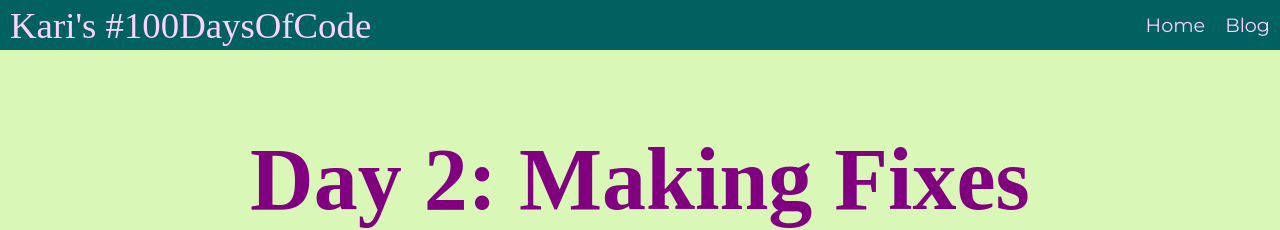
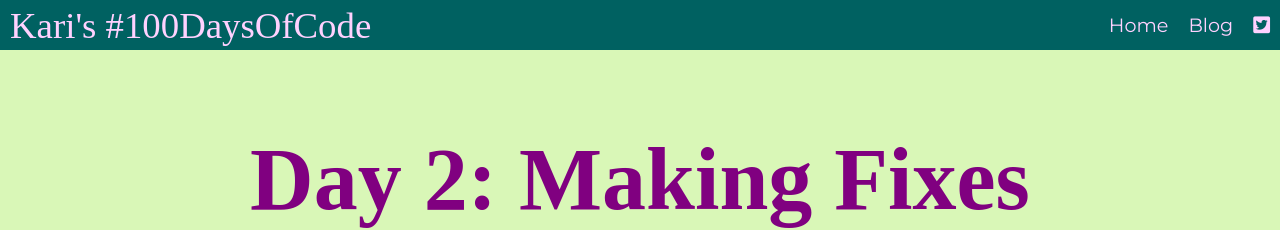
Before and after one commit to KJLarson/100-days, a Jekyll site: the page built from _posts/2019-05-27-day-2-making-fixes.md, in a window 1280 px wide. Shown: the top 230 px of the page. Built offline with Jekyll 4.4.1, drawn with Linux system fonts in a browser that asks for light colours; nearby versions of some CDN libraries; some web fonts are replaced.

Commit message:
Add Twitter icon and link

```diff
--- a/_includes/nav.html
+++ b/_includes/nav.html
@@ -5,5 +5,6 @@
     <nav class="nav-primary" role="navigation">
         <a href="{{ site.baseurl }}/index.html">Home</a>
         <a href="{{ site.baseurl }}/blog/">Blog</a>
+        <a href="https://twitter.com/KaJLa47"><i class="fab fa-twitter-square"></i></a>
     </nav>
 </header>
```
